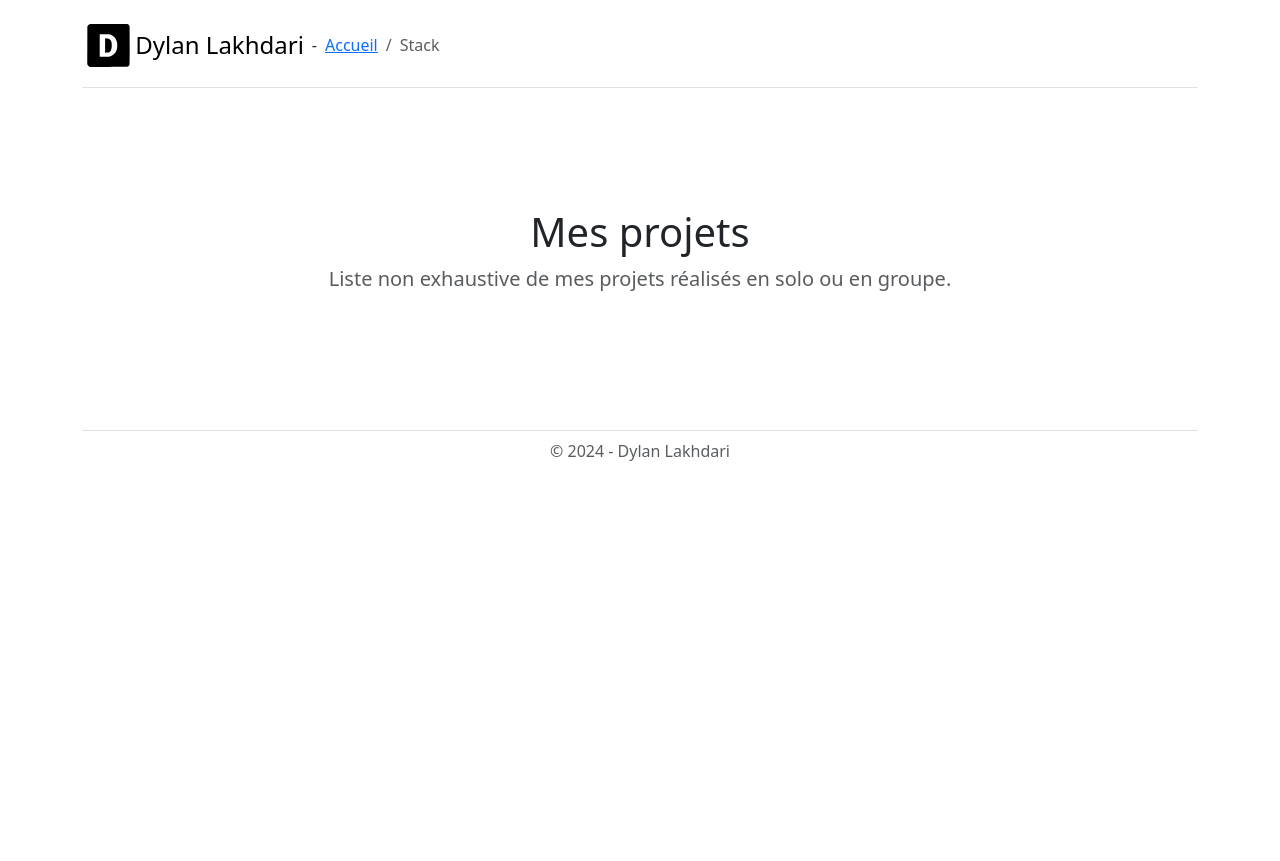
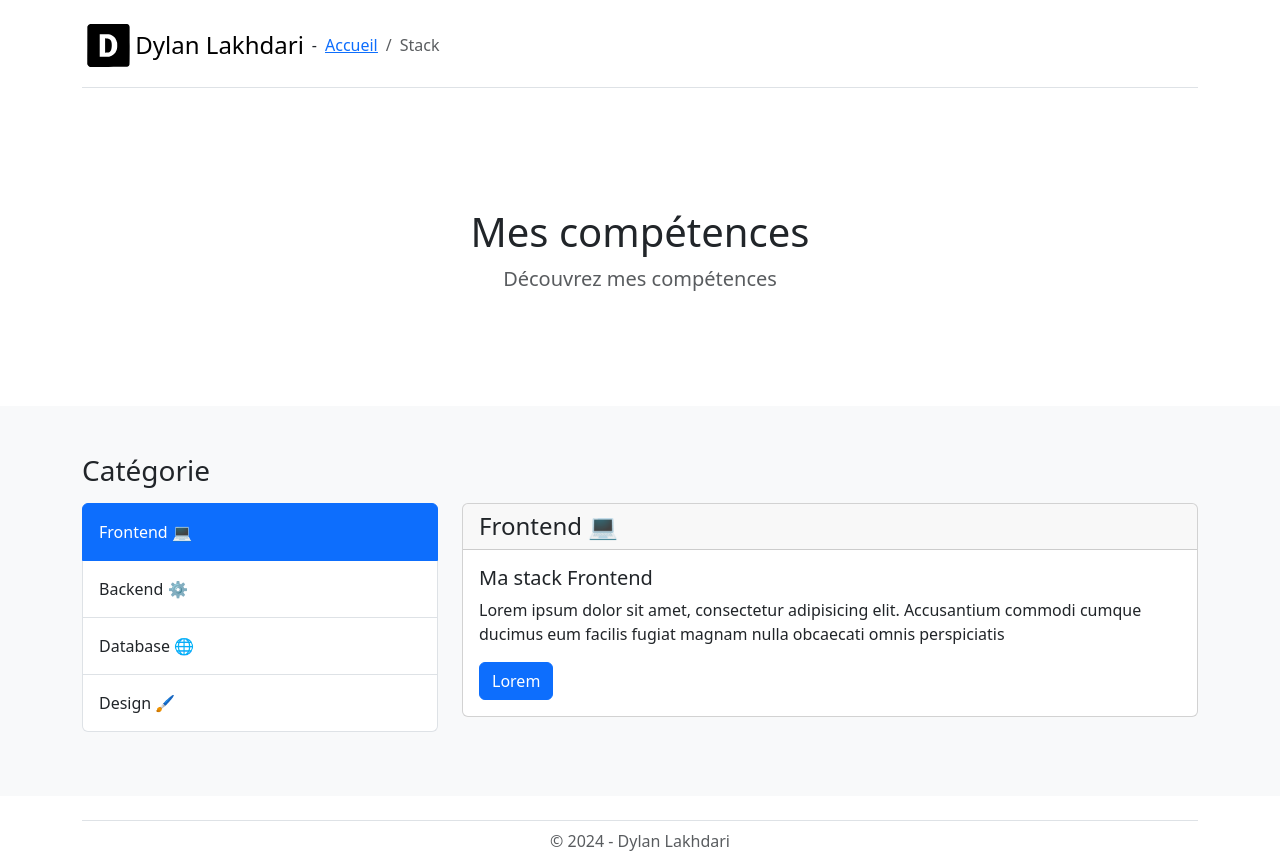
Before and after one commit to DylanLakhdari/Portfolio-Dylan-Lakhdari, a React (Vite) app: page /stack in a window 1280 px wide. Before the commit the page ends 800 px from the top, so only its background shows below. Built offline with nearby package versions, Linux system fonts and the light colour scheme.

Commit message:
Composant StackCard + Frontend page Stack.jsx

```diff
--- a/src/components/Data.jsx
+++ b/src/components/Data.jsx
@@ -1,44 +1,72 @@
-export  const ProjectList = [
+export const ProjectList = [
     {
-        id:"a",
-        title:"App E-commerce Django",
-        tag:"Django",
-        description:"Application e-commerce Django avec base de donnée et login utilisateur.",
+        id: "a",
+        title: "App E-commerce Django",
+        tag: "Django",
+        description: "Application e-commerce Django avec base de donnée et login utilisateur.",
     },
 
     {
-        id:"b",
-        title:"Todo list ReactJS",
-        tag:"React JS",
-        description:"Simple Todo list en utilisant ReactJS et le stockage des données en DOM.",
+        id: "b",
+        title: "Todo list ReactJS",
+        tag: "React JS",
+        description: "Simple Todo list en utilisant ReactJS et le stockage des données en DOM.",
     },
 
     {
-        id:"c",
-        title:"Hetic-Spotlight",
-        tag:"PHP",
-        description:"Site de réservation de spectacles avec base de données et templates",
+        id: "c",
+        title: "Hetic-Spotlight",
+        tag: "PHP",
+        description: "Site de réservation de spectacles avec base de données et templates",
     },
 
     {
-        id:"d",
-        title:"Earth-Quest",
-        tag:"Python",
-        description:"RPG en 2D avec python, affichage couleur et bruitages.",
+        id: "d",
+        title: "Earth-Quest",
+        tag: "Python",
+        description: "RPG en 2D avec python, affichage couleur et bruitages.",
     },
 
     {
-        id:"e",
-        title:"Sneakers",
-        tag:"HTML",
-        description:"Intégration d'une maquette de site e-commerce, page produit.",
+        id: "e",
+        title: "Sneakers",
+        tag: "HTML",
+        description: "Intégration d'une maquette de site e-commerce, page produit.",
     },
 
     {
-        id:"f",
-        title:"MDtic",
-        tag:"React JS",
-        description:"Éditeur de fichiers markdown réalisé avec React.js, proposant une interface au style rétro",
+        id: "f",
+        title: "MDtic",
+        tag: "React JS",
+        description: "Éditeur de fichiers markdown réalisé avec React.js, proposant une interface au style rétro",
     },
 
 ]
+
+export const StackList = [
+    {
+        id: "a",
+        title: "Ma stack Frontend",
+        tag: "Frontend 💻",
+        description: "Lorem ipsum dolor sit amet, consectetur adipisicing elit. Accusantium commodi cumque ducimus eum facilis fugiat magnam nulla obcaecati omnis perspiciatis",
+     },
+    {
+        id: "a",
+        title: "Ma stack Backend",
+        tag: "Backend ⚙️",
+        description: "Lorem ipsum dolor sit amet, consectetur adipisicing elit. Accusantium commodi cumque ducimus eum facilis fugiat magnam nulla obcaecati omnis perspiciatis",
+    },
+    {
+        id: "a",
+        title: "Ma stack Database",
+        tag: "Database 🌐",
+        description: "Lorem ipsum dolor sit amet, consectetur adipisicing elit. Accusantium commodi cumque ducimus eum facilis fugiat magnam nulla obcaecati omnis perspiciatis",
+    },
+    {
+        id: "a",
+        title: "Ma stack Design",
+        tag: "Design 🖌️",
+        description: "Lorem ipsum dolor sit amet, consectetur adipisicing elit. Accusantium commodi cumque ducimus eum facilis fugiat magnam nulla obcaecati omnis perspiciatis",
+    },
+
+]
--- a/src/components/ProjectCard.jsx
+++ b/src/components/ProjectCard.jsx
@@ -1,5 +1,7 @@
 //Bootstrap
 import {Card, Container, Row, Col, Badge} from "react-bootstrap";
+
+//Motion
 import {motion} from "motion/react";
 
 //Data
--- a/src/components/StackCard.jsx
+++ b/src/components/StackCard.jsx
@@ -0,0 +1,80 @@
+//Bootstrap
+import {
+    Button,
+    Card,
+    CardBody,
+    CardHeader,
+    CardText,
+    CardTitle,
+    Col,
+    Container,
+    ListGroup,
+    Row,
+    Tab
+} from "react-bootstrap";
+
+//Motion
+import {motion} from "motion/react";
+
+//Data
+import {StackList} from "./Data.jsx";
+
+// eslint-disable-next-line react/prop-types
+function StackCard({id, title, tag, description}) {
+    return (
+        <Card id={id}>
+            <CardHeader className="h4">{tag}</CardHeader>
+            <CardBody>
+                <CardTitle>
+                    {title}
+                </CardTitle>
+                <CardText>
+                    {description}
+                </CardText>
+                <Button variant="primary">Lorem</Button>
+            </CardBody>
+        </Card>)
+}
+
+export function StackCardList() {
+    return (
+        <motion.div className="py-5 bg-body-tertiary" initial={{opacity: 0}} animate={{opacity: 8}}
+                    transition={{delay: 1, duration: 1.8}}>
+            <Container>
+                <h3 className="list-group-item-heading mb-3">Catégorie</h3>
+                <Tab.Container id="list-group-tabs-example" defaultActiveKey="0">
+                    <Row>
+                        <Col sm={4} className="pb-3">
+                            <ListGroup>
+                                {StackList.map((stack, index) => (
+                                    <ListGroup.Item
+                                        key={`list-${stack.id}`}
+                                        eventKey={index.toString()}
+                                        action
+                                        className="p-3"
+                                    >
+                                        {stack.tag}
+                                    </ListGroup.Item>
+                                ))}
+                            </ListGroup>
+                        </Col>
+                        <Col sm={8}>
+                            <Tab.Content>
+                                {StackList.map((stack, index) => (
+                                    <Tab.Pane eventKey={index.toString()} key={`pane-${stack.id}`}>
+                                        <StackCard
+                                            id={stack.id}
+                                            title={stack.title}
+                                            tag={stack.tag}
+                                            description={stack.description}
+                                        />
+                                    </Tab.Pane>
+                                ))}
+                            </Tab.Content>
+                        </Col>
+                    </Row>
+                </Tab.Container>
+            </Container>
+        </motion.div>
+    );
+}
--- a/src/pages/Stack.jsx
+++ b/src/pages/Stack.jsx
@@ -1,30 +1,32 @@
 //Bootstrap
-import {Container, Row} from "react-bootstrap";
+import {Container, Row,} from "react-bootstrap";
 
 //Components
 import Header from "../components/Header.jsx";
 import Footer from "../components/Footer.jsx";
+
+//Motion
 import {motion} from "motion/react";
+import {StackCardList} from "../components/StackCard.jsx";
 
 function Stack() {
 
-    return (
-        <Container fluid className="py-4 px-0 pb-0">
+    return (<Container fluid className="py-4 px-0 pb-0">
             <Header/>
             <main>
                 <Container className="py-5 text-center">
                     <Row className="py-lg-5">
-                        <motion.div className="col" initial={{ opacity: 0 }} animate={{ opacity: 1 }} transition={{ delay: 0.4 , duration: 1.8}}>
-                            <h1>Mes projets</h1>
-                            <p className="lead text-body-secondary">Liste non exhaustive de mes projets réalisés en solo
-                                ou en groupe.</p>
+                        <motion.div className="col" initial={{opacity: 0}} animate={{opacity: 1}}
+                                    transition={{delay: 0.4, duration: 1.8}}>
+                            <h1>Mes compétences</h1>
+                            <p className="lead text-body-secondary">Découvrez mes compétences</p>
                         </motion.div>
                     </Row>
                 </Container>
+                <StackCardList></StackCardList>
             </main>
             <Footer/>
-        </Container>
-    )
+        </Container>)
 }
 
 export default Stack;
```
